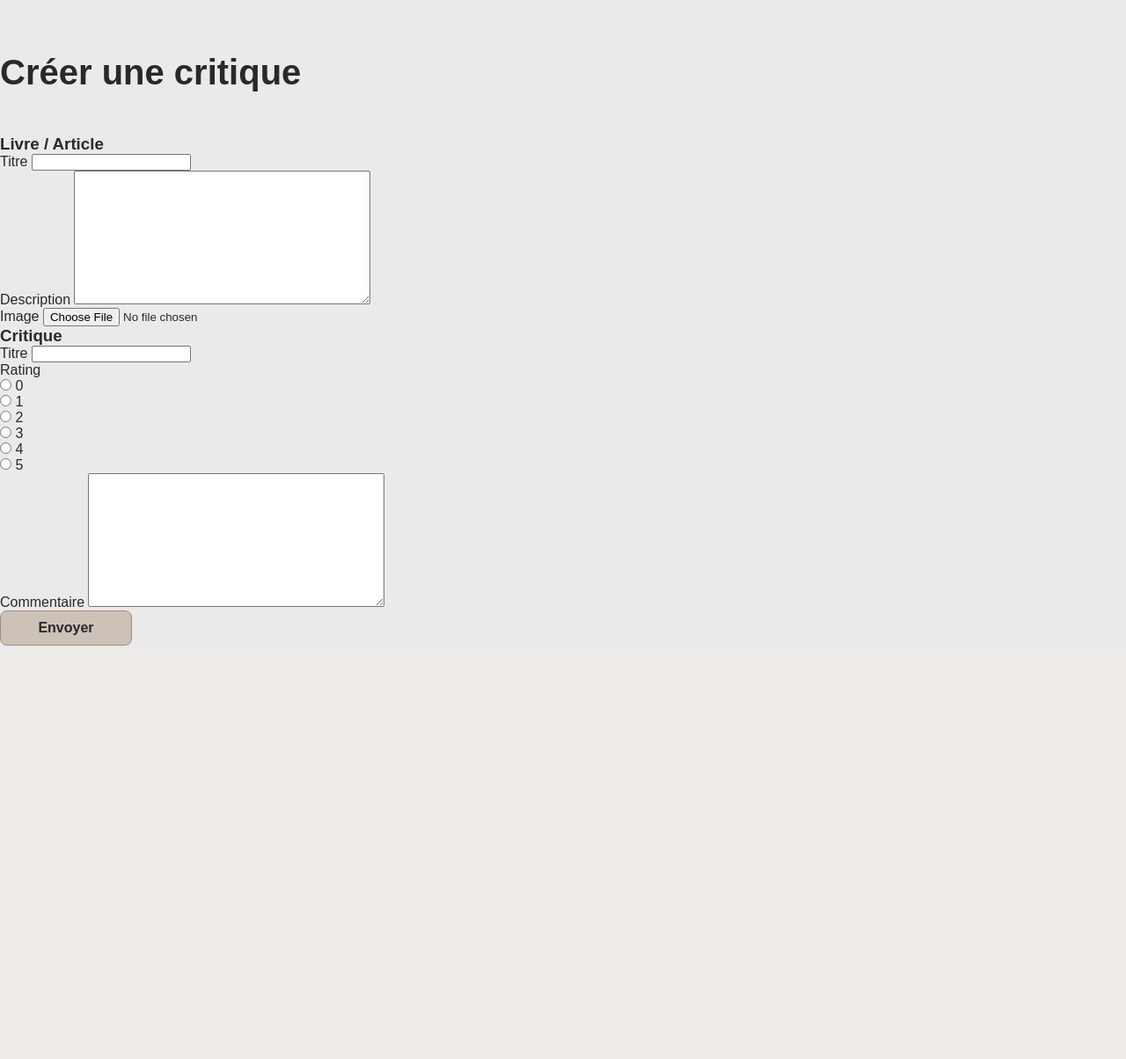
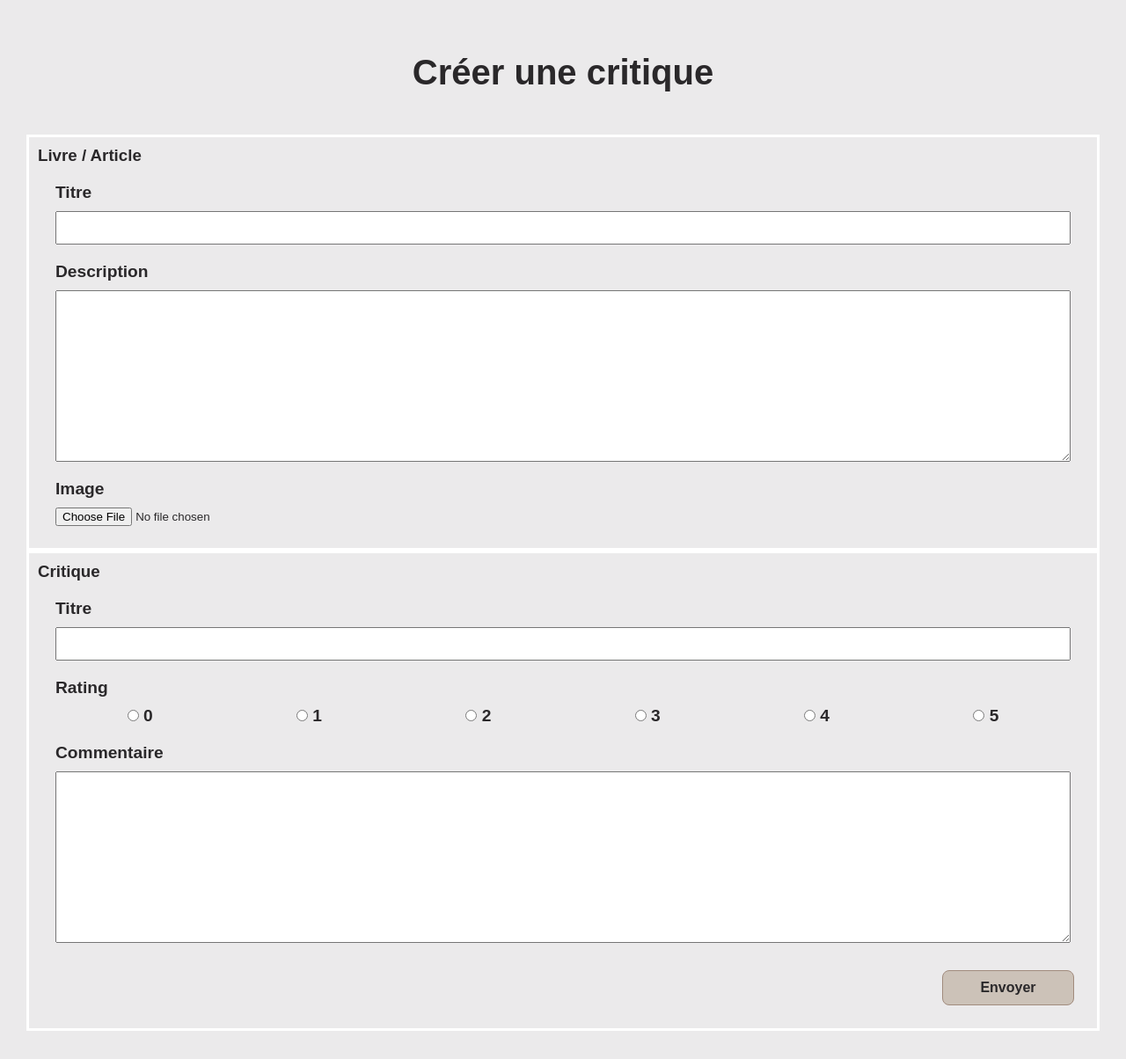
Before and after one commit to anselmlys/OC_P9_LITReview, a Django app: page /tickets/create-with-review/ in a window 1280 px wide. Shown: the part 61-1265 px from the top of the page at 88% size. Before the commit the page ends 795 px from the top, so only its background shows below. Run offline with Django 5.2, Linux system fonts and the light colour scheme; the visitor is signed in with stand-in values (Sample User, id 1).

Commit message:
feat: create CSS for ticket with review creation page

```diff
--- /dev/null
+++ b/litreview/flux/static/flux/create_ticket_and_review.css
@@ -0,0 +1,66 @@
+.content-section {
+    display: flex;
+    flex-direction: column;
+    margin: 0 30px;
+}
+
+.ticket-section,
+.review-section {
+    display: flex;
+    flex-direction: column;
+    border: 3px solid white;
+    padding: 10px 10px;
+    gap: 10px;
+}
+
+.ticket-section {
+    padding-bottom: 20px;
+}
+
+.review-section {
+    margin-bottom: 2em;
+}
+
+h3 {
+    margin-bottom: 5px;
+}
+
+form {
+    display: flex;
+    flex-direction: column;
+}
+
+.form-input {
+    display: flex;
+    flex-direction: column;
+    margin: 5px 20px;
+    gap: 10px;
+}
+
+label {
+    font-weight: 600;
+    font-size: 1.2em;
+}
+
+#id_headline,
+#id_title {
+    padding: 0.5em 0.4em;
+    font-size: 16px;
+}
+
+#id_rating {
+    display: flex;
+    flex-direction: row;
+    justify-content: space-around;
+}
+
+#id_body,
+#id_description {
+    padding: 0.4em;
+    font-size: 16px;
+}
+
+.review-section button {
+    align-self: flex-end;
+    margin: 1em;
+}
--- a/litreview/flux/templates/flux/create_ticket_and_review.html
+++ b/litreview/flux/templates/flux/create_ticket_and_review.html
@@ -2,6 +2,7 @@
 {% load static %}
 
 {% block css %}
+    <link rel="stylesheet" href="{% static 'flux/create_ticket_and_review.css' %}">
 {% endblock css %}
 
 {% block content %}
@@ -50,8 +51,8 @@
                         <p class="error-message">{{ error }}</p>
                     {% endfor %}
                 </div>
+                <button class="default-button" type="submit">Envoyer</button>
             </div>
-            <button class="default-button" type="submit">Envoyer</button>
         </form>
     </div>
 {% endblock content %}
```
